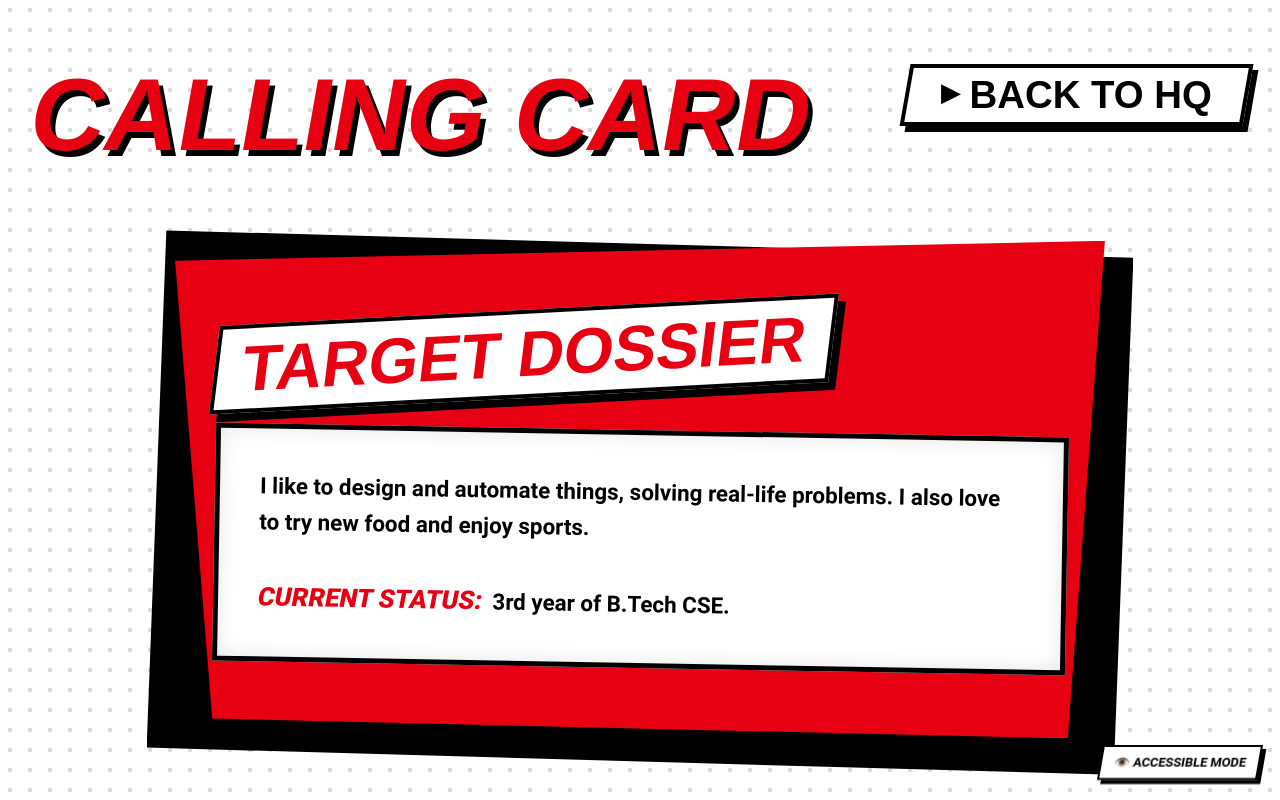
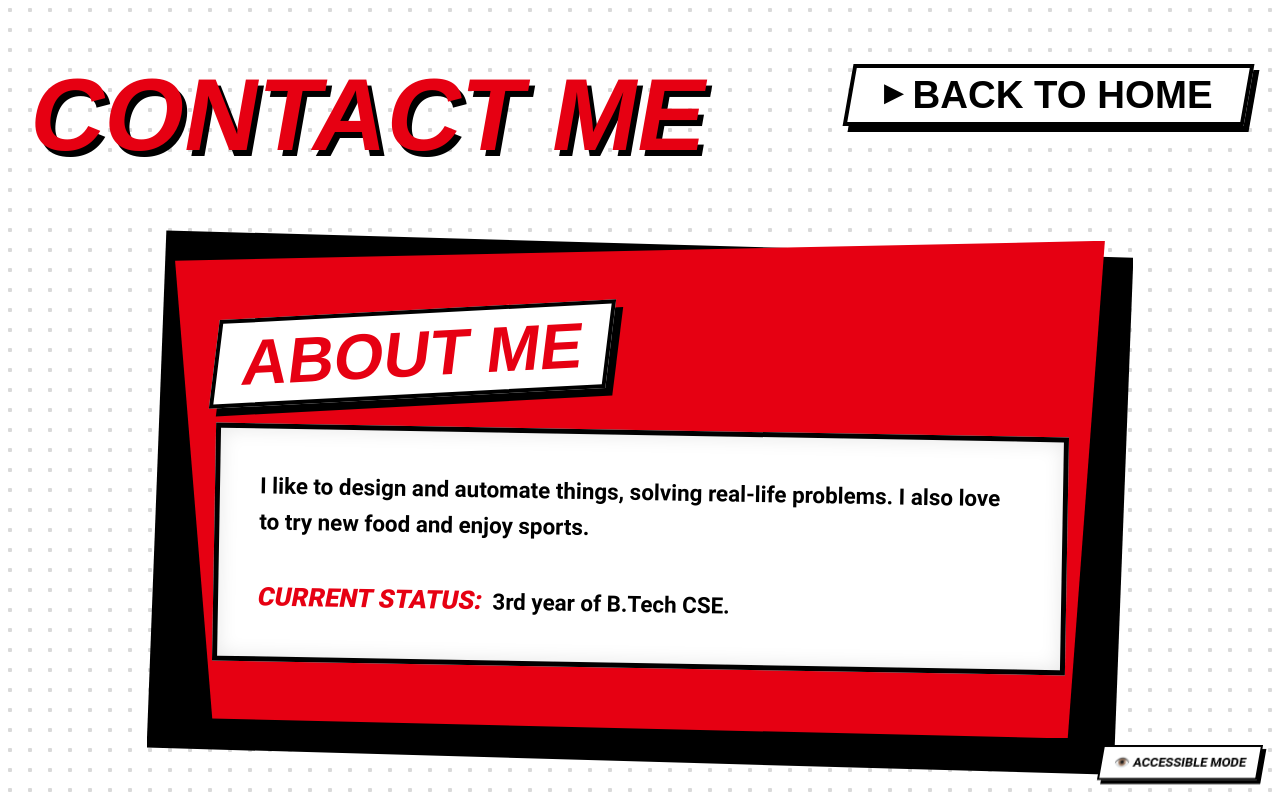
Before and after one commit to TheAyushTandon/Portfolio, a React (Vite) app: page /contact in a window 1280 px wide. Built offline with nearby package versions, Linux system fonts and the light colour scheme.

Commit message:
chore(content): normalize gamified text and fix project pill overlapping

```diff
--- a/src/components/Contact.jsx
+++ b/src/components/Contact.jsx
@@ -62,7 +62,7 @@ export default function Contact({ onNavigate }) {
         {/* Header */}
         <div style={{ display: 'flex', justifyContent: 'space-between', alignItems: 'flex-start', marginBottom: '4rem', flexWrap: 'wrap', gap: '2rem' }}>
           <h1 className="font-p5 text-p5-red" style={{ fontSize: 'clamp(4rem, 8vw, 8rem)', transform: 'skewX(-10deg)', textShadow: '6px 6px 0px var(--black)', margin: 0, lineHeight: 1 }}>
-            CALLING CARD
+            CONTACT ME
           </h1>
 
           <div
@@ -79,7 +79,7 @@ export default function Contact({ onNavigate }) {
             }}
           >
             <h2 className="font-p5 hero-menu-text" style={{ fontSize: 'clamp(1.5rem, 3vw, 2.5rem)' }}>
-              <span className="hero-menu-icon" style={{ fontSize: 'clamp(1rem, 2vw, 1.5rem)' }}>▶</span> BACK TO HQ
+              <span className="hero-menu-icon" style={{ fontSize: 'clamp(1rem, 2vw, 1.5rem)' }}>▶</span> BACK TO HOME
             </h2>
           </div>
         </div>
@@ -98,7 +98,7 @@ export default function Contact({ onNavigate }) {
 
               <div style={{ alignSelf: 'flex-start', backgroundColor: 'var(--white)', padding: '0.5rem 1.5rem', border: '4px solid var(--black)', transform: 'rotate(-3deg) skewX(-10deg)', boxShadow: '8px 8px 0px var(--black)' }}>
                 <h2 className="font-p5 text-p5-red" style={{ fontSize: 'clamp(2.5rem, 5vw, 4rem)', margin: 0, lineHeight: 1 }}>
-                  TARGET DOSSIER
+                  ABOUT ME
                 </h2>
               </div>
 
@@ -164,7 +164,7 @@ export default function Contact({ onNavigate }) {
 
               <div style={{ alignSelf: 'center', backgroundColor: 'var(--red)', padding: '0.8rem 2.5rem', border: '4px solid var(--white)', transform: 'rotate(2deg) skewX(-15deg)', boxShadow: '8px 8px 0px var(--black)' }}>
                 <h2 className="font-p5 text-p5-white" style={{ fontSize: 'clamp(2.5rem, 5vw, 4rem)', margin: 0, lineHeight: 1, textShadow: '4px 4px 0px var(--black)' }}>
-                  SEND CALLING CARD (EMAIL)
+                  SEND AN EMAIL
                 </h2>
               </div>
 
--- a/src/components/Projects.jsx
+++ b/src/components/Projects.jsx
@@ -178,7 +178,7 @@ function ProjectCard({ project, index, onOpenStack }) {
       <div
         className="project-content-wrapper"
       >
-        <div style={{ position: 'relative', display: 'flex', flexDirection: 'column', width: '100%' }}>
+        <div style={{ position: 'relative', display: 'flex', flexDirection: 'column', flex: 1 }}>
 
           <div
             className="menu-item-box force-active"
@@ -287,7 +287,7 @@ export default function Projects({ onNavigate }) {
 
         <div style={{ display: 'flex', justifyContent: 'space-between', alignItems: 'flex-start', marginBottom: '5rem', flexWrap: 'wrap', gap: '2rem' }}>
           <h1 className="font-p5 text-p5-red" style={{ fontSize: 'clamp(4rem, 8vw, 8rem)', transform: 'skewX(-10deg)', textShadow: '6px 6px 0px var(--black)', margin: 0, lineHeight: 1 }}>
-            PROJECTS PALACE
+            PROJECTS
           </h1>
 
           <div
@@ -304,7 +304,7 @@ export default function Projects({ onNavigate }) {
             }}
           >
             <h2 className="font-p5 hero-menu-text" style={{ fontSize: 'clamp(1.5rem, 3vw, 2.5rem)' }}>
-              <span className="hero-menu-icon" style={{ fontSize: 'clamp(1rem, 2vw, 1.5rem)' }}>▶</span> BACK TO HQ
+              <span className="hero-menu-icon" style={{ fontSize: 'clamp(1rem, 2vw, 1.5rem)' }}>▶</span> BACK TO HOME
             </h2>
           </div>
         </div>
```
